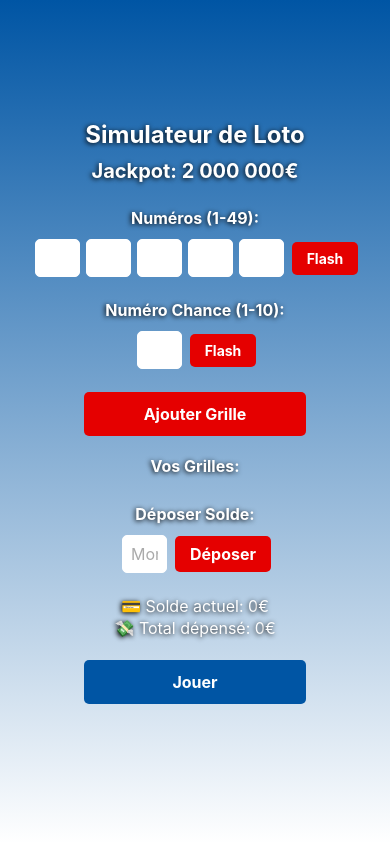
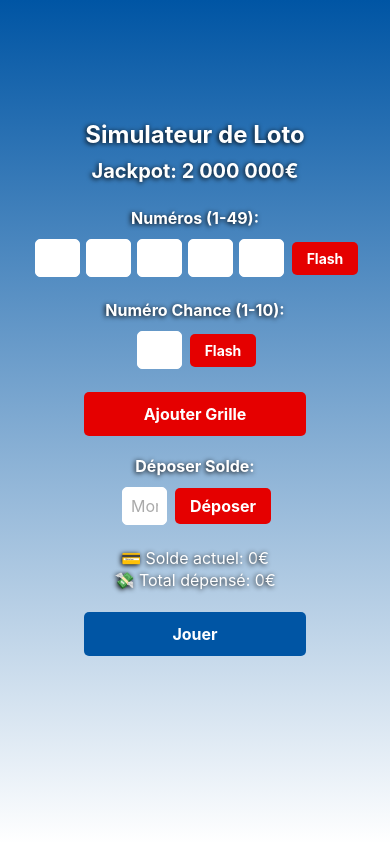
Before and after one commit to JJRimbax/loto-simulator, a React Native app: screen / in a window 390 px wide. Built offline with nearby package versions, Linux system fonts and the light colour scheme.

Commit message:
ajout modal grilles jouées

```diff
--- a/App.js
+++ b/App.js
@@ -43,6 +43,7 @@ export default function App() {
   const [displaySecondTirage, setDisplaySecondTirage] = useState(false);
   const [isAnimating, setIsAnimating] = useState(false);
   const [modalVisible, setModalVisible] = useState(false);
+  const [grillesModalVisible, setGrillesModalVisible] = useState(false); // Nouvelle modal pour les grilles jouées
 
   // Références pour les animations
   const tirageAnim = useRef(new Animated.Value(0)).current;
@@ -312,7 +313,7 @@ export default function App() {
           style={styles.container}
           behavior={Platform.OS === 'ios' ? 'padding' : undefined}
         >
-          <View style={styles.content}>
+          <ScrollView contentContainerStyle={styles.content}>
             <Text style={styles.title}>Simulateur de Loto</Text>
 
             {/* Afficher le jackpot */}
@@ -364,35 +365,15 @@ export default function App() {
               <Text style={styles.buttonText}>Ajouter Grille</Text>
             </TouchableOpacity>
 
-            {/* Conteneur scrollable pour les grilles */}
-            <View style={styles.grillesContainer}>
-              <Text style={styles.sectionTitle}>Vos Grilles:</Text>
-              <ScrollView style={styles.grillesScroll}>
-                {grilles.map((grille, index) => (
-                  <View key={index} style={styles.grille}>
-                    <View style={styles.grilleNumeros}>
-                      {grille.numeros.map((num, idx) => (
-                        <View key={idx} style={styles.numeroBallGrille}>
-                          <Text style={styles.numeroTextGrille}>{num}</Text>
-                        </View>
-                      ))}
-                      <View style={[styles.numeroBallGrille, styles.chanceBallGrille]}>
-                        <Text style={styles.numeroTextGrille}>{grille.chance}</Text>
-                      </View>
-                    </View>
-                    <View style={styles.switchContainer}>
-                      <Text style={styles.switchLabel}>Second Tirage:</Text>
-                      <Switch
-                        value={grille.secondTirage}
-                        onValueChange={() => toggleSecondTirage(index)}
-                        trackColor={{ false: '#767577', true: '#81b0ff' }}
-                        thumbColor={grille.secondTirage ? '#f5dd4b' : '#f4f3f4'}
-                      />
-                    </View>
-                  </View>
-                ))}
-              </ScrollView>
-            </View>
+            {/* Bouton pour afficher les grilles jouées */}
+            {grilles.length > 0 && (
+              <TouchableOpacity
+                style={styles.grillesButton}
+                onPress={() => setGrillesModalVisible(true)}
+              >
+                <Text style={styles.buttonText}>Grilles Jouées ({grilles.length})</Text>
+              </TouchableOpacity>
+            )}
 
             {/* Bouton pour réinitialiser les grilles */}
             {grilles.length > 0 && (
@@ -433,7 +414,54 @@ export default function App() {
             >
               <Text style={styles.buttonText}>Jouer</Text>
             </TouchableOpacity>
-          </View>
+          </ScrollView>
+
+          {/* Modal pour afficher les grilles jouées */}
+          <Modal
+            visible={grillesModalVisible}
+            transparent={true}
+            animationType="slide"
+            onRequestClose={() => setGrillesModalVisible(false)}
+          >
+            <View style={styles.modalContainer}>
+              <View style={styles.modalContent}>
+                {/* Bouton pour fermer la modal */}
+                <TouchableOpacity
+                  style={styles.closeButton}
+                  onPress={() => setGrillesModalVisible(false)}
+                >
+                  <Text style={styles.closeButtonText}>✖</Text>
+                </TouchableOpacity>
+
+                <ScrollView>
+                  <Text style={styles.sectionTitle}>Grilles Jouées:</Text>
+                  {grilles.map((grille, index) => (
+                    <View key={index} style={styles.grille}>
+                      <View style={styles.grilleNumeros}>
+                        {grille.numeros.map((num, idx) => (
+                          <View key={idx} style={styles.numeroBallGrille}>
+                            <Text style={styles.numeroTextGrille}>{num}</Text>
+                          </View>
+                        ))}
+                        <View style={[styles.numeroBallGrille, styles.chanceBallGrille]}>
+                          <Text style={styles.numeroTextGrille}>{grille.chance}</Text>
+                        </View>
+                      </View>
+                      <View style={styles.switchContainer}>
+                        <Text style={styles.switchLabel}>Second Tirage:</Text>
+                        <Switch
+                          value={grille.secondTirage}
+                          onValueChange={() => toggleSecondTirage(index)}
+                          trackColor={{ false: '#767577', true: '#81b0ff' }}
+                          thumbColor={grille.secondTirage ? '#f5dd4b' : '#f4f3f4'}
+                        />
+                      </View>
+                    </View>
+                  ))}
+                </ScrollView>
+              </View>
+            </View>
+          </Modal>
 
           {/* Modal pour afficher les résultats */}
           <Modal
@@ -523,7 +551,7 @@ const styles = StyleSheet.create({
     alignItems: 'center',
     paddingHorizontal: 10,
     paddingVertical: 10,
-    flex: 1,
+    flexGrow: 1, // Permet au contenu de prendre toute la hauteur disponible
   },
   title: {
     fontSize: 24, // Taille uniforme
@@ -598,66 +626,20 @@ const styles = StyleSheet.create({
     width: '60%',
     alignItems: 'center',
   },
+  grillesButton: {
+    backgroundColor: '#0055A4',
+    paddingVertical: 12,
+    paddingHorizontal: 25,
+    borderRadius: 5,
+    marginVertical: 5,
+    width: '60%',
+    alignItems: 'center',
+  },
   buttonText: {
     color: '#fff',
     textAlign: 'center',
     fontSize: 16, // Taille uniforme
     fontWeight: 'bold',
-  },
-  grillesContainer: {
-    width: '100%',
-    alignItems: 'center',
-    marginVertical: 10,
-  },
-  grillesScroll: {
-    maxHeight: 200, // Hauteur augmentée pour plus de visibilité
-    width: '100%',
-  },
-  grille: {
-    borderWidth: 1,
-    borderColor: '#FFFFFF',
-    padding: 10,
-    marginBottom: 5,
-    borderRadius: 5,
-    backgroundColor: 'rgba(255, 255, 255, 0.8)',
-    width: '90%',
-    alignItems: 'center',
-  },
-  grilleNumeros: {
-    flexDirection: 'row',
-    marginTop: 5,
-    flexWrap: 'wrap',
-    justifyContent: 'center',
-  },
-  numeroBallGrille: {
-    width: 30,
-    height: 30,
-    borderRadius: 15,
-    backgroundColor: '#0055A4',
-    justifyContent: 'center',
-    alignItems: 'center',
-    margin: 2,
-    borderWidth: 1,
-    borderColor: '#0055A4',
-  },
-  chanceBallGrille: {
-    backgroundColor: '#E50000',
-    borderColor: '#E50000',
-  },
-  numeroTextGrille: {
-    color: '#FFFFFF', // Texte en blanc pour le numéro chance
-    fontSize: 14,
-    fontWeight: 'bold',
-  },
-  switchContainer: {
-    flexDirection: 'row',
-    alignItems: 'center',
-    marginTop: 10,
-  },
-  switchLabel: {
-    fontSize: 14,
-    color: '#333333',
-    marginRight: 10,
   },
   resetButton: {
     backgroundColor: '#E50000',
@@ -696,6 +678,52 @@ const styles = StyleSheet.create({
     width: '60%',
     alignItems: 'center',
   },
+  grille: {
+    borderWidth: 1,
+    borderColor: '#FFFFFF',
+    padding: 10,
+    marginBottom: 5,
+    borderRadius: 5,
+    backgroundColor: 'rgba(255, 255, 255, 0.8)',
+    width: '90%',
+    alignItems: 'center',
+  },
+  grilleNumeros: {
+    flexDirection: 'row',
+    marginTop: 5,
+    flexWrap: 'wrap',
+    justifyContent: 'center',
+  },
+  numeroBallGrille: {
+    width: 30,
+    height: 30,
+    borderRadius: 15,
+    backgroundColor: '#0055A4', // Bleu pour les numéros principaux
+    justifyContent: 'center',
+    alignItems: 'center',
+    margin: 2,
+    borderWidth: 1,
+    borderColor: '#0055A4',
+  },
+  chanceBallGrille: {
+    backgroundColor: '#E50000', // Rouge pour le numéro chance
+    borderColor: '#E50000',
+  },
+  numeroTextGrille: {
+    color: '#FFFFFF', // Texte en blanc pour le numéro chance
+    fontSize: 14,
+    fontWeight: 'bold',
+  },
+  switchContainer: {
+    flexDirection: 'row',
+    alignItems: 'center',
+    marginTop: 10,
+  },
+  switchLabel: {
+    fontSize: 14,
+    color: '#333333',
+    marginRight: 10,
+  },
   tirageSection: {
     marginBottom: 10,
     alignItems: 'center',
@@ -724,7 +752,7 @@ const styles = StyleSheet.create({
     margin: 3,
   },
   chanceBallTirage: {
-    backgroundColor: '#E50000',
+    backgroundColor: '#E50000', // Rouge pour le numéro chance
   },
   numeroText: {
     color: '#FFFFFF',
```
